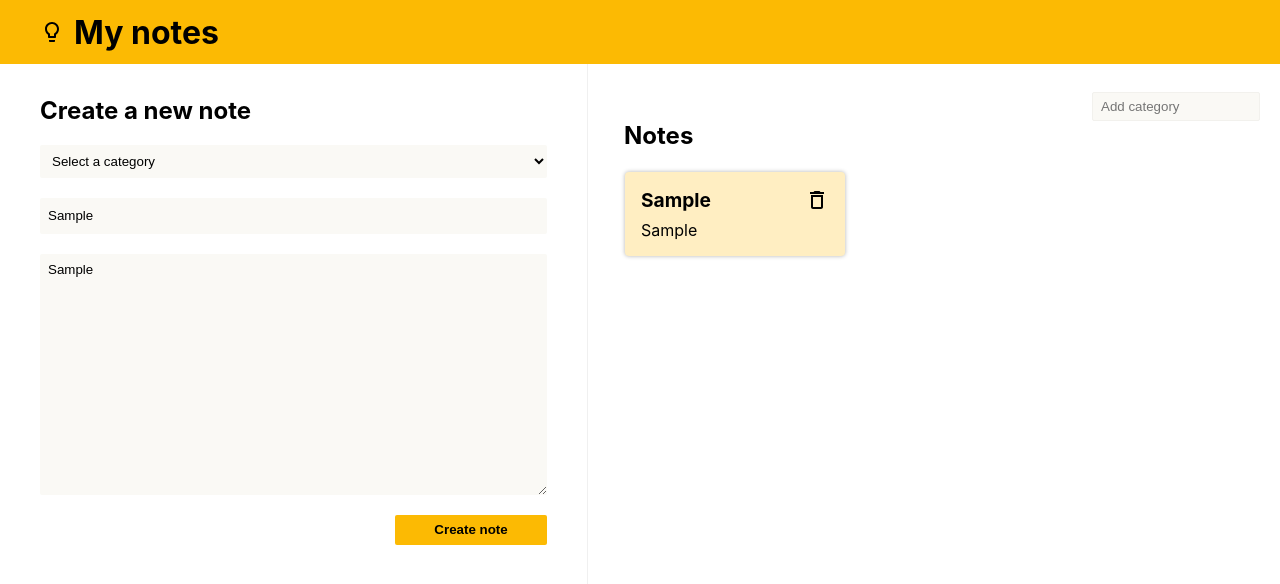
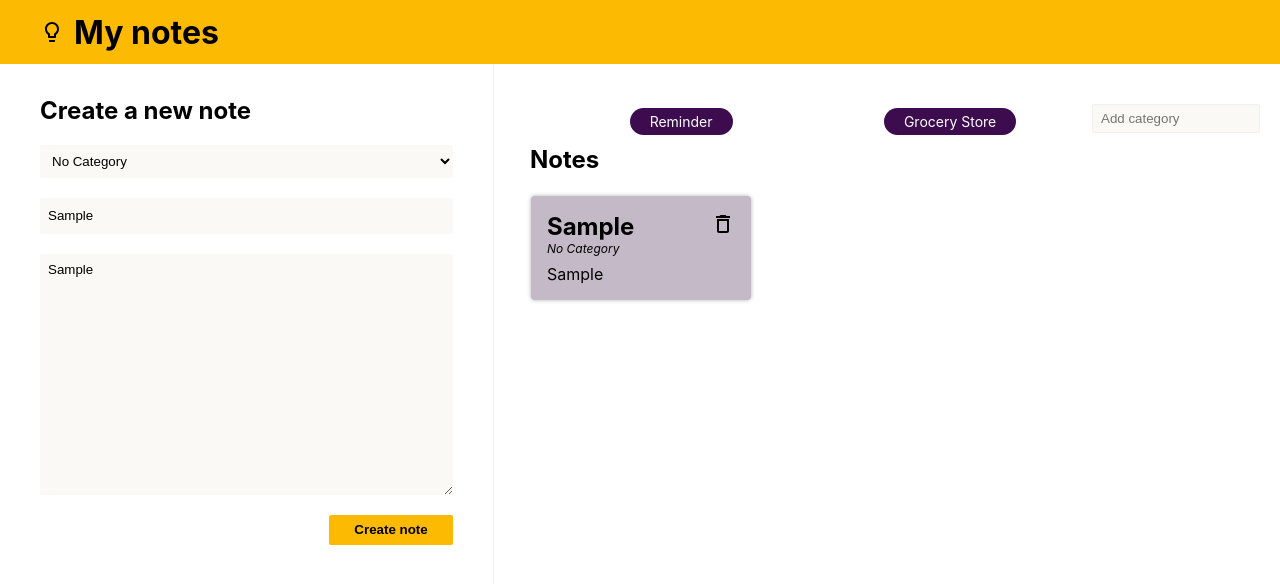
Before and after one commit to tiffany-philippi/ceep, a React (Create React App) app: page / in a window 1280 px wide. Both pictures are taken after typing "Sample", "Sample" into the empty fields and a click on the button "Create note". Shown: the top 584 px of the page. Built offline with nearby package versions, Linux system fonts and the light colour scheme.

Commit message:
updating list cards with categories

```diff
--- a/src/App.js
+++ b/src/App.js
@@ -10,7 +10,7 @@ class App extends Component {
     super();
     this.state = {
       notes: [],
-      categories: []
+      categories: ['Reminder', 'Grocery Store']
     }
 
   }
@@ -26,7 +26,6 @@ class App extends Component {
   deleteNote(index) {
     let noteState = this.state.notes;
     noteState.splice(index, 1);
-    console.log(noteState);
     this.setState({notes: noteState});
   }
 
@@ -47,10 +46,18 @@ class App extends Component {
           <h1>My notes</h1>
         </header>
         <div className="content">
-          <NoteCreateForm categories={this.state.categories} createNote={this.createNoteSubmit.bind(this)}/>
+          <NoteCreateForm
+          categories={this.state.categories}
+          createNote={this.createNoteSubmit.bind(this)}/>
+
           <main className="main_content">
-            <CategoryList newCategory={this.newCategory.bind(this)} categories={this.state.categories}/>
-            <NotesList deleteNote={this.deleteNote.bind(this)} notes={this.state.notes}/>
+            <CategoryList
+              newCategory={this.newCategory.bind(this)}
+              categories={this.state.categories}/>
+
+            <NotesList
+              deleteNote={this.deleteNote.bind(this)}
+              notes={this.state.notes}/>
           </main>
         </div>
       </div>
--- a/src/components/CategoryList/CategoryList.jsx
+++ b/src/components/CategoryList/CategoryList.jsx
@@ -6,7 +6,6 @@ class CategoryList extends Component {
     if (e.key === 'Enter') {
       let category = e.target.value;
       this.props.newCategory(category);
-      console.log(category);
     }
   }
   render() {
@@ -16,9 +15,6 @@ class CategoryList extends Component {
           {this.props.categories.map((c, i) => {
             return <li key={i} className="category_item">{c}</li>
           })}
-          {/* <li className="category_item">Grocery Store</li>
-          <li className="category_item">Reminder</li>
-          <li className="category_item">Event</li> */}
         </ul>
         <input type="text" className="category_create" placeholder="Add category" onKeyUp={this._handleInputEvent.bind(this)}/>
       </div>
--- a/src/components/NoteCard/NoteCard.jsx
+++ b/src/components/NoteCard/NoteCard.jsx
@@ -11,9 +11,12 @@ class NoteCard extends Component {
   render() {
     return (
       <section className="note_card_section">
-        <header className="note_card_header">
-          <h1 className="note_card_title">{this.props.note.title}</h1>
-          <DeleteSVG onClick={this.deleteNote.bind(this)}/>
+        <header className="note_card_header_content">
+          <div className="note_card_header">
+            <h1 className="note_card_title">{this.props.note.title}</h1>
+            <DeleteSVG onClick={this.deleteNote.bind(this)}/>
+          </div>
+          <span className="note_card_category">{this.props.note.category}</span>
         </header>
         <p className="note_card_text">{this.props.note.note}</p>
       </section>
--- a/src/components/NoteCard/note-card.css
+++ b/src/components/NoteCard/note-card.css
@@ -3,7 +3,7 @@
   flex-direction: column;
   align-items: flex-start;
   justify-content: space-between;
-  background-color: #ffeec2;
+  background-color: #c3b9c7;
   border-radius: 4px;
   flex-wrap: wrap;
   box-shadow: 0 0 4px rgba(0, 0, 0, 0.3);
@@ -11,7 +11,13 @@
   margin: 0 10px;
 }
 
-.note_card_section .note_card_header {
+.note_card_section .note_card_header_content {
+  display: flex;
+  flex-direction: column;
+  width: 100%;
+}
+
+.note_card_section .note_card_header_content .note_card_header {
   display: flex;
   justify-content: space-between;
   width: 100%;
@@ -19,9 +25,13 @@
 
 .note_card_section .note_card_header .note_card_title {
   margin: 0;
-  font-size: 1.2em;
+  font-size: 24px;
 }
 
+.note_card_section .note_card_category {
+  font-size: 12px;
+  font-style: italic;
+}
 .note_card_section .note_card_text {
   margin: 8px 0 0 0;
   font-size: 16px;
--- a/src/components/NoteCreateForm/NoteCreateForm.jsx
+++ b/src/components/NoteCreateForm/NoteCreateForm.jsx
@@ -6,6 +6,7 @@ class NoteCreateForm extends Component {
     super(props);
     this.title = "";
     this.note = "";
+    this.category = "No Category";
   }
 
   _handleTitleChanging(e) {
@@ -21,8 +22,13 @@ class NoteCreateForm extends Component {
   _createNote(e) {
     e.preventDefault();
     e.stopPropagation();
-    const note = {title: this.title, note: this.note};
+    const note = {title: this.title, note: this.note, category: this.category};
     this.props.createNote(note);
+  }
+
+  _handleSelectChanging(e) {
+    e.stopPropagation();
+    this.category = e.target.value;
   }
 
   render() {
@@ -30,14 +36,32 @@ class NoteCreateForm extends Component {
       <div className="note_create_content">
         <h2>Create a new note</h2>
         <form className="note_create_form" onSubmit={this._createNote.bind(this)}>
-          <select className="input_style">
-          <option value='INITIAL'>Select a category</option>
+
+          <select
+          className="input_style"
+          onChange={this._handleSelectChanging.bind(this)}>
+            <option value={this.category}>{this.category}</option>
+
             {this.props.categories.map((category, i) => {
               return <option key={i} value={category}>{category}</option>
             })}
+
           </select>
-          <input type="text" placeholder="Title" className="input_style" onChange={this._handleTitleChanging.bind(this)}/>
-          <textarea rows="15" type="text" placeholder="Write your note..." className="input_style" onChange={this._handleNoteChanging.bind(this)}></textarea>
+
+          <input
+            type="text"
+            placeholder="Title"
+            className="input_style"
+            onChange={this._handleTitleChanging.bind(this)}/>
+
+          <textarea
+            rows="15"
+            type="text"
+            placeholder="Write your note..."
+            className="input_style"
+            onChange={this._handleNoteChanging.bind(this)}>
+          </textarea>
+
           <button className="note_create_button">Create note</button>
         </form>
       </div>
```
